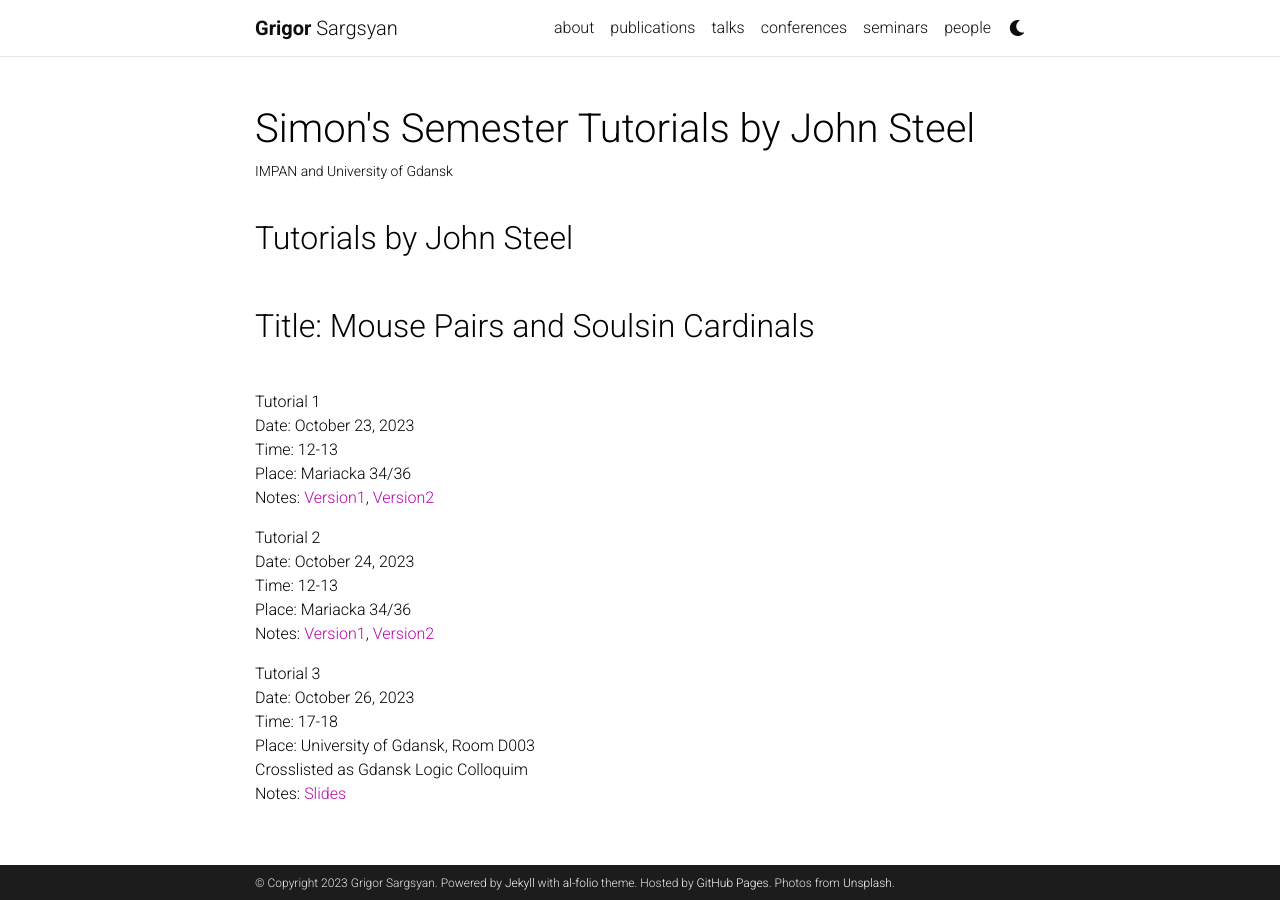
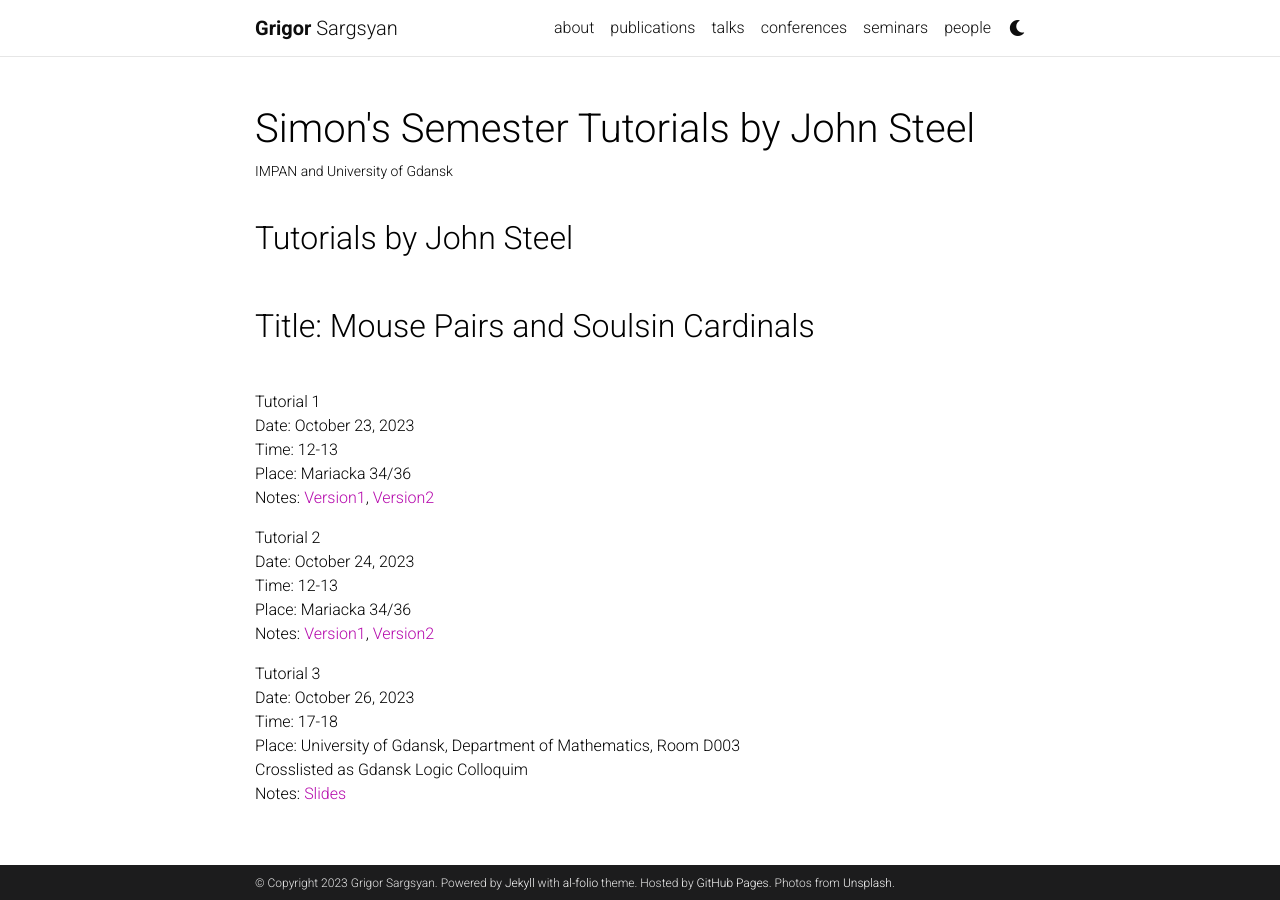
Before and after one commit to grigorsarg/grigorsarg.github.io, a Jekyll site: the page built from _seminars/johnsteel.md, in a window 1280 px wide. Built offline with Jekyll 4.4.1, drawn with Linux system fonts in a browser that asks for light colours; comment, search, counter and statistics services are not loaded; a style sheet for code colours, icons or effects is not loaded.

Commit message:
Update johnsteel.md

```diff
--- a/_seminars/johnsteel.md
+++ b/_seminars/johnsteel.md
@@ -24,6 +24,6 @@ Notes:  <a href="https://grigorsarg.github.io/assets/pdf/tutorial2A.pdf">Version
 Tutorial 3<br>
 Date: October 26, 2023<br>
 Time: 17-18<br>
-Place: University of Gdansk, Room D003<br>
+Place: University of Gdansk, Department of Mathematics, Room D003<br>
 Crosslisted as Gdansk Logic Colloquim<br>
 Notes:  <a href="https://grigorsarg.github.io/assets/pdf/steelslides.pdf">Slides</a><br>
```
